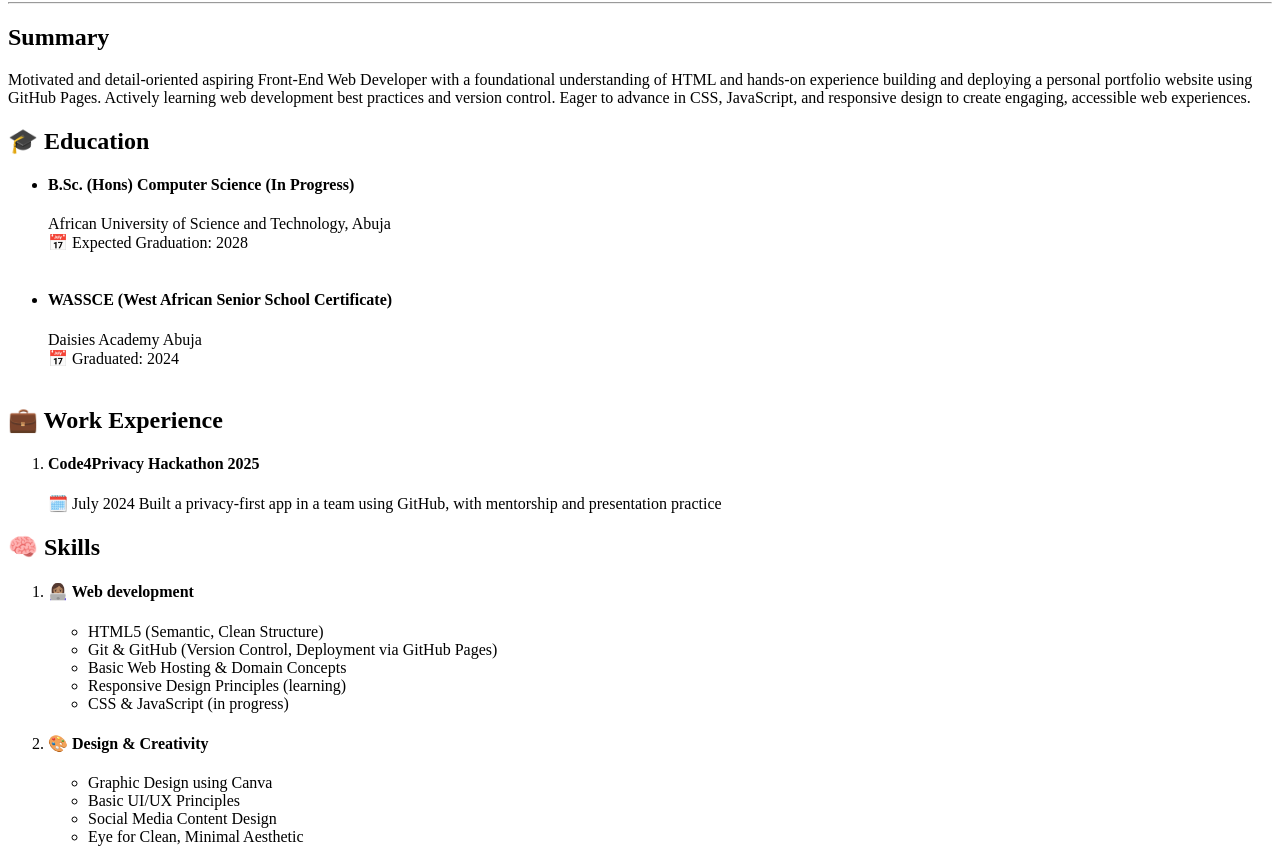
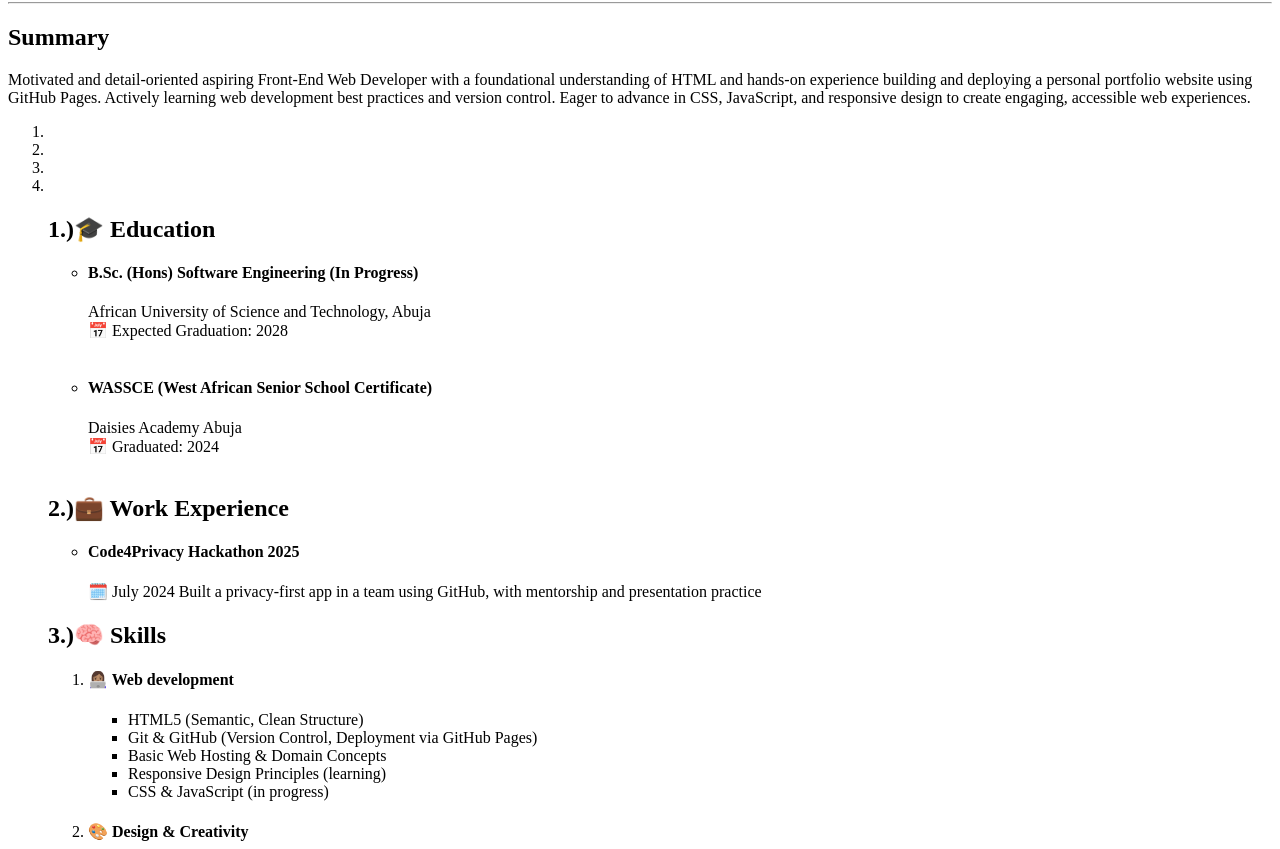
Before and after one commit to Debbie-tuix/Capstone-Project-1, a plain HTML site: page index.html in a window 1280 px wide. Shown: the part 300-1149 px from the top of the page. Drawn offline with Linux system fonts and the light colour scheme.

Commit message:
Add files via upload

```diff
--- a/index.html
+++ b/index.html
@@ -15,12 +15,20 @@
     <p>
         Motivated and detail-oriented aspiring Front-End Web Developer with a foundational understanding of HTML and hands-on experience building and deploying a personal portfolio website using GitHub Pages. Actively learning web development best practices and version control. Eager to advance in CSS, JavaScript, and responsive design to create engaging, accessible web experiences.
     </p>
+
+    <ol>
+       <li></li>
+       <li></li>
+       <li></li>
+       <li></li>
+    </ol>
+    <ol>
     <h2>
-        🎓 Education
+        1.)🎓 Education
     </h2>
     <ul>
     <li><h4>
-        B.Sc. (Hons) Computer Science (In Progress)
+        B.Sc. (Hons) Software Engineering (In Progress)
     </h4>
 African University of Science and Technology, Abuja <br>
 📅 Expected Graduation: 2028</li>
@@ -33,19 +41,19 @@ Daisies Academy Abuja <br>
     </ul>
 
 
-    <h2>💼 Work Experience</h2>
-    <ol>
+    <h2> 2.)💼 Work Experience</h2>
+    <ul>
     <li>
     <h4>
-        Code4Privacy Hackathon 2025
+     Code4Privacy Hackathon 2025
     </h4>
     🗓️ July 2024
 Built a privacy-first app in a team using GitHub, with mentorship and presentation practice
 </li>
 
-</ol>
+</ul>
 
-<h2>🧠 Skills</h2>
+<h2>3.)🧠 Skills</h2>
 <ol>
 <li>
     <h4>
@@ -109,7 +117,7 @@ Built a privacy-first app in a team using GitHub, with mentorship and presentati
 </li>
 </ol>
 
-<h2>🏅 Certifications & Achievements</h2>
+<h2> 4.)🏅 Certifications & Achievements</h2>
 <ul>
   <li>Affiliate Marketing Certificate – April 2025</li>
   <li>Graphics Design Certificate</li>
@@ -121,6 +129,8 @@ Built a privacy-first app in a team using GitHub, with mentorship and presentati
  <a href="hobbies.html">My Hobbies</a> <br>
  <a href="contact.html">Contact Me</a>
 
+
+
  <footer>
   <hr>
   <p>&copy; 2025 Afiagh Deborah. All rights reserved.</p>
```
Also changed, not shown: contact.html (+1 -1 lines).
